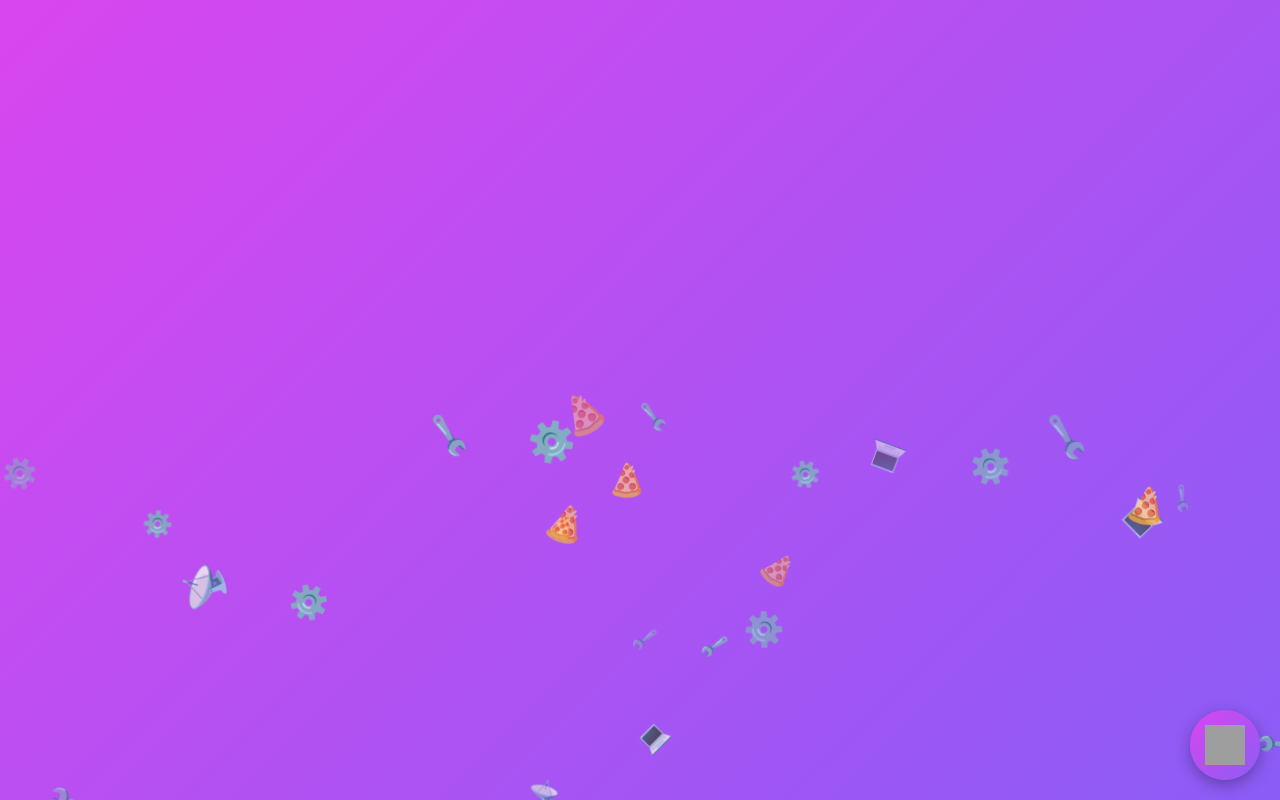
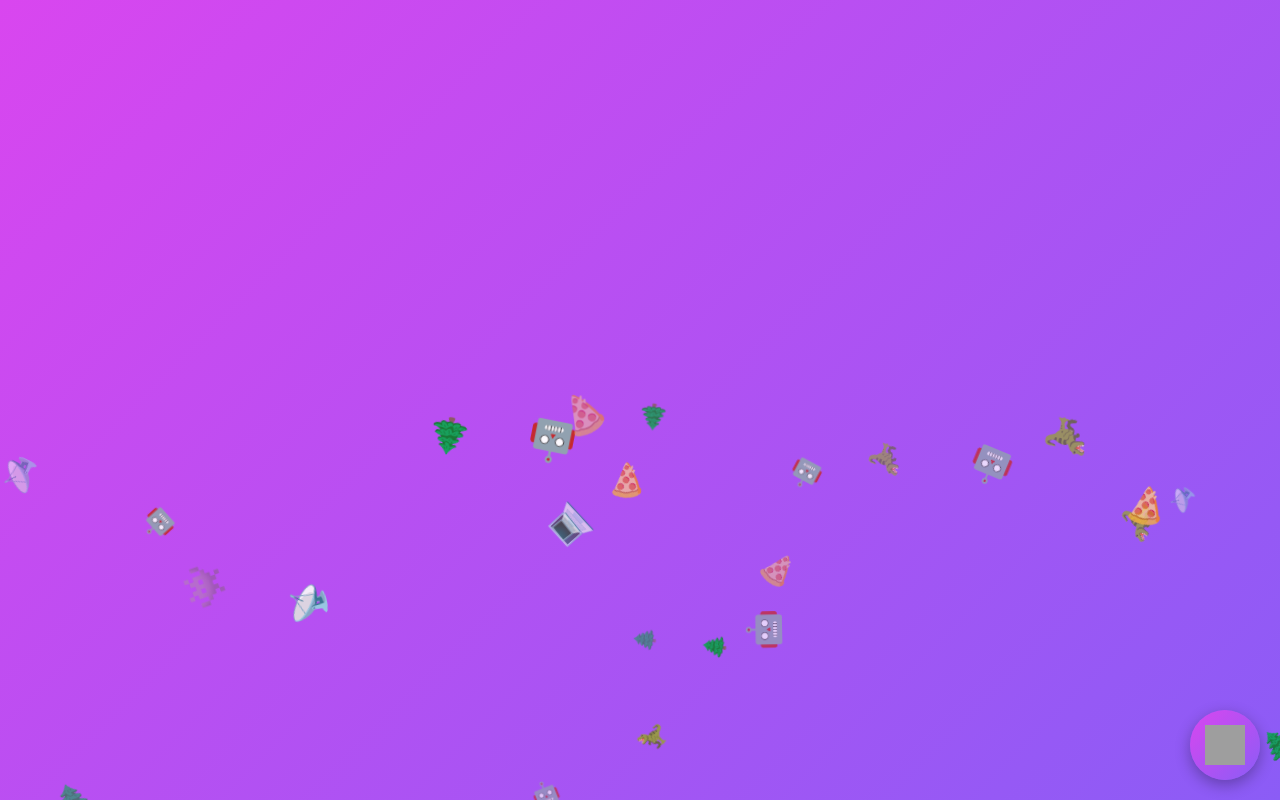
Before and after one commit to fabiolila/AgenteISI, a plain HTML site: page index.html in a window 1280 px wide. Drawn offline with Linux system fonts and the light colour scheme; grey boxes are pictures that could not be loaded.

Commit message:
Diseño dinosaurio

```diff
--- a/index.html
+++ b/index.html
@@ -10,7 +10,7 @@
 
   <!-- Iconos cayendo -->
   <script>
-    const icons = ["🍕", "💻", "🔧", "⚙️", "📡"];
+    const icons = ["🍕", "💻", "🦖", "🌲", "📡", "🤖", "👾"];
     const numIcons = 30;
 
     for (let i = 0; i < numIcons; i++) {
```
